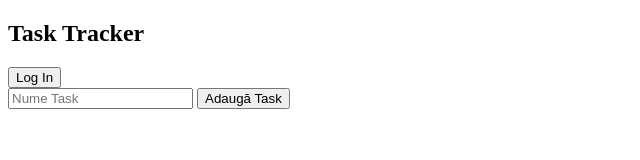
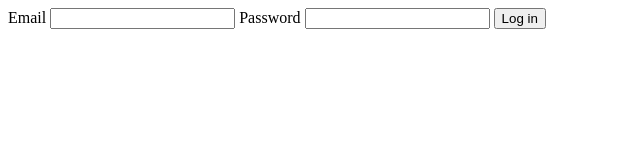
Before and after one commit to LiviuOloi/qualiadept-task-tracker, a plain HTML site: page index.html in a window 1280 px wide. Shown: the whole page, without its empty margins (0-640 px from the left). Drawn offline with Linux system fonts and the light colour scheme.

Commit message:
feat(session-1): update index.html for Sesiunea 1: HTML & Structura DOM (Verified 100% by QualiAdept)

```diff
--- a/index.html
+++ b/index.html
@@ -1,26 +1,36 @@
 <!DOCTYPE html>
 <html lang="ro">
+
 <head>
   <meta charset="UTF-8">
-  <title>Task Tracker</title>
+  <title>Task Tracker Login</title>
 </head>
+
 <body>
-  <header>
-    <!-- Cerința: Creează bara de navigație cu tag-uri semantice și test-id -->
-    <nav>
-      <h1>Task Tracker</h1>
-      <button data-testid="btn-login">Log In</button>
-    </nav>
-  </header>
 
-  <main>
-    <section id="add-task-section">
-      <!-- Cerința: Adaugă formularul de adăugare task -->
-      <form>
-        <input type="text" id="task-input" placeholder="Nume Task">
-        <button type="submit" data-testid="submit-btn">Adaugă Task</button>
-      </form>
-    </section>
-  </main>
+  <div class="login-container">
+    <form>
+      <label for="login-email"> Email </label>
+      <input
+                    type="email"
+                    id="login-email"
+                    data-testid="input-email"
+                >
+      <label for="login-password"> Password </label>
+      <input
+                    type="password"
+                    id="login-password"
+                    data-testid="input-password"
+                >
+      <button
+                    type="submit"
+                    data-testid="btn-submit-login"
+                >
+                    Log in
+                </button>
+    </form>
+  </div>
+
 </body>
+
 </html>
```
